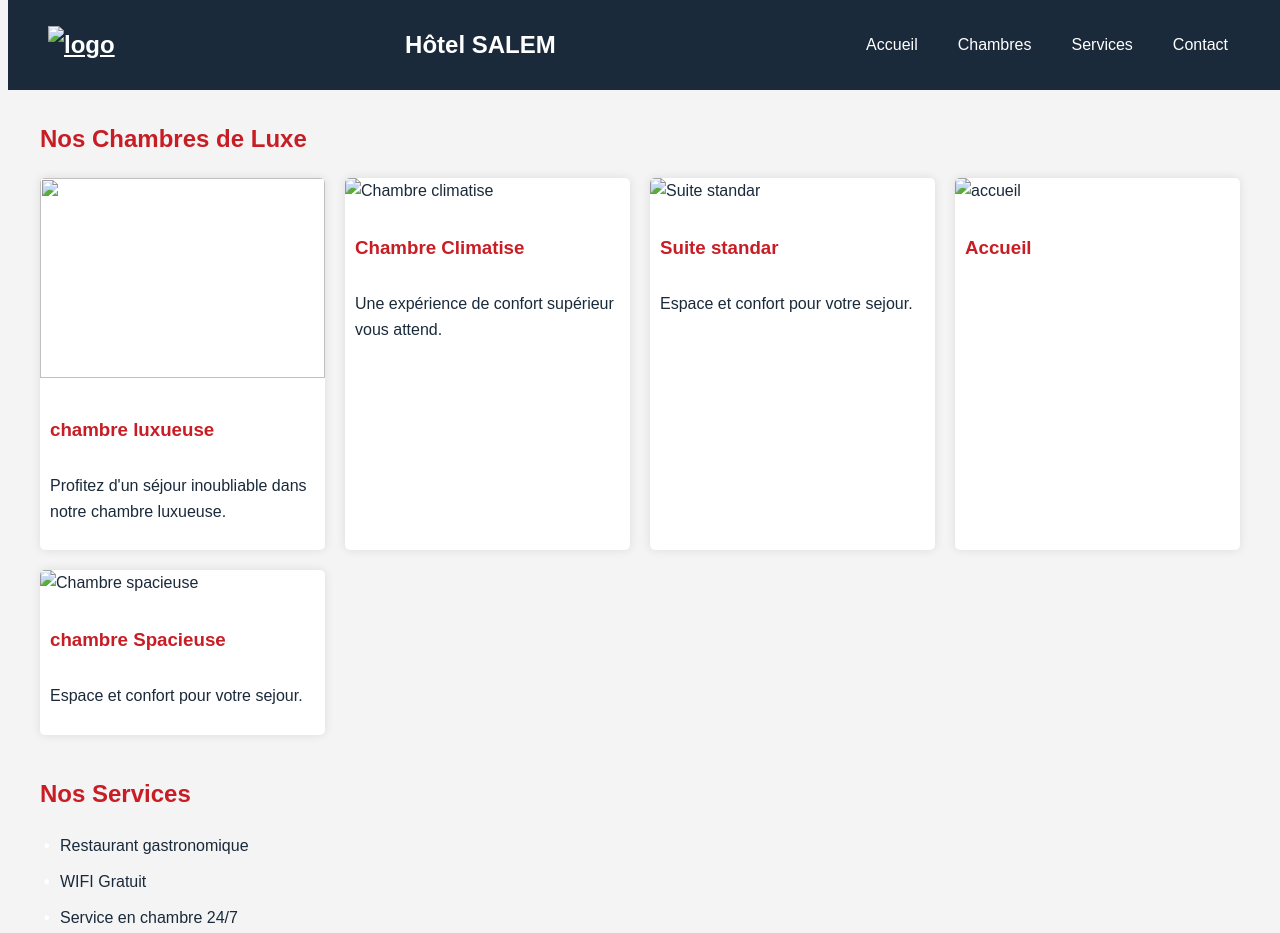
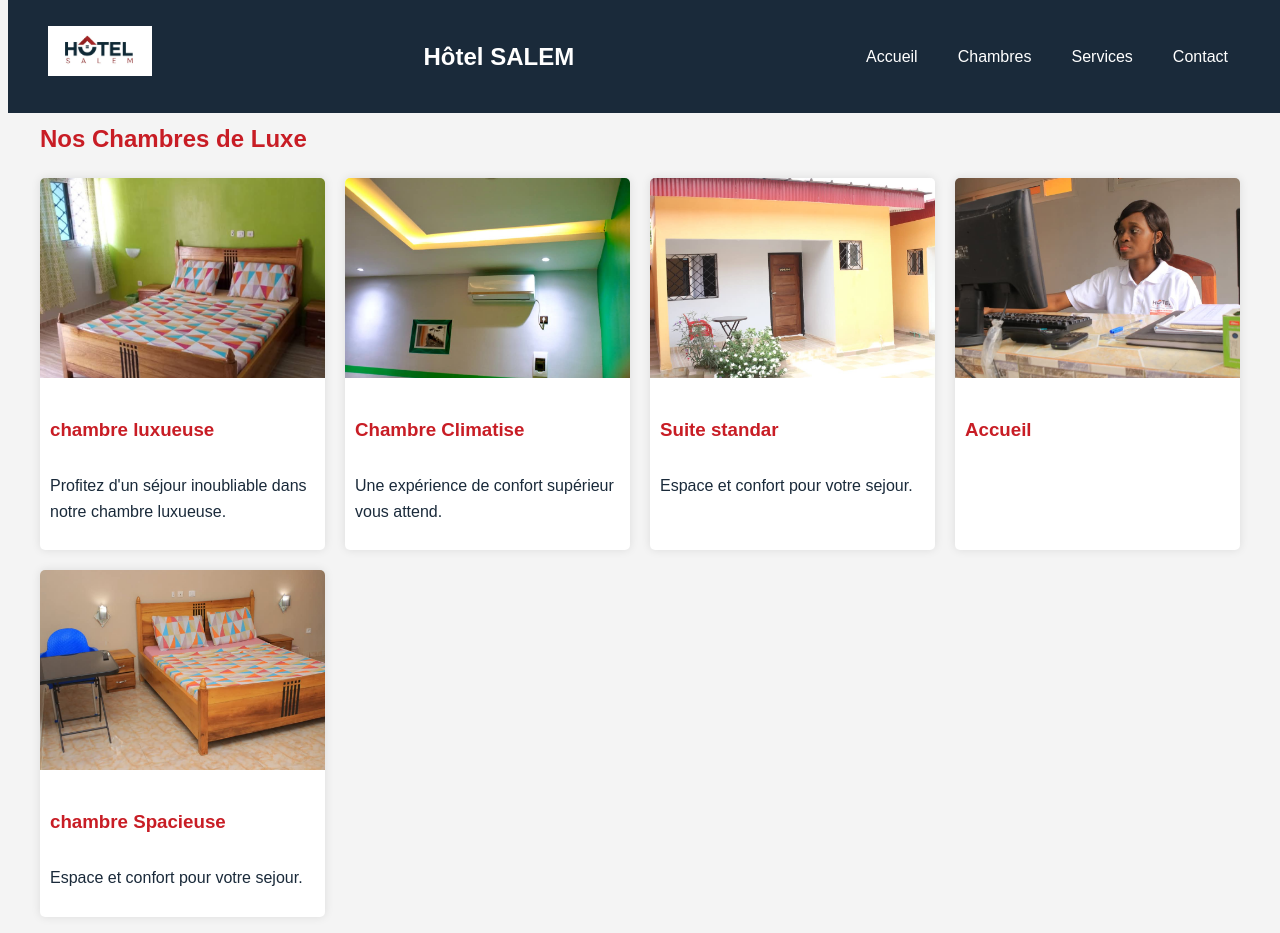
Before and after one commit to Paulmariekouame/HOTEL_SALEM, a plain HTML site: page index.html in a window 1280 px wide. Shown: the top 933 px of the page. Drawn offline with nearby package versions, Linux system fonts and the light colour scheme; some packages are replaced by stand-ins of ours.

Commit message:
Update index.html

```diff
--- a/index.html
+++ b/index.html
@@ -13,7 +13,7 @@
 <body>
     <header>
         <nav>
-            <a href="#" class="logo"><img src="imagelogo.jpg " alt="logo"> </a>
+            <a href="#" class="logo"><img src="img/imagelogo.jpg " alt="logo"> </a>
             <div class="logo">Hôtel SALEM</div>
             <ul class="nav-links">
                 <li><a href="#accueil">Accueil</a></li>
@@ -31,26 +31,26 @@
             <h2>Nos Chambres de Luxe</h2>
             <div class="room-grid">
                 <div class="room">
-                    <img src="imagechambrelit2.jpg" alt="">
+                    <img src="img/imagechambrelit2.jpg" alt="">
                     <h3>chambre luxueuse</h3>
                     <p>Profitez d'un séjour inoubliable dans notre chambre luxueuse.</p>
                 </div>
                 <div class="room">
-                    <img src="imageclimatise.jpg" alt="Chambre climatise">
+                    <img src="img/imageclimatise.jpg" alt="Chambre climatise">
                     <h3>Chambre Climatise</h3>
                     <p>Une expérience de confort supérieur vous attend.</p>
                 </div>
                 <div class="room">
-                    <img src="imagesuitestandar.jpg" alt="Suite standar">
+                    <img src="img/imagesuitestandar.jpg" alt="Suite standar">
                     <h3>Suite standar</h3>
                     <p>Espace et confort pour votre sejour.</p>
                 </div>
                 <div class="room">
-                    <img src="imageaccueil.jpg" alt="accueil">
+                    <img src="img/imageaccueil.jpg" alt="accueil">
                     <h3>Accueil</h3>
                 </div>
                 <div class="room">
-                    <img src="imagechambrelit3.jpg" alt="Chambre spacieuse">
+                    <img src="img/imagechambrelit3.jpg" alt="Chambre spacieuse">
                     <h3>chambre Spacieuse</h3>
                     <p>Espace et confort pour votre sejour.</p>
                 </div>
```
